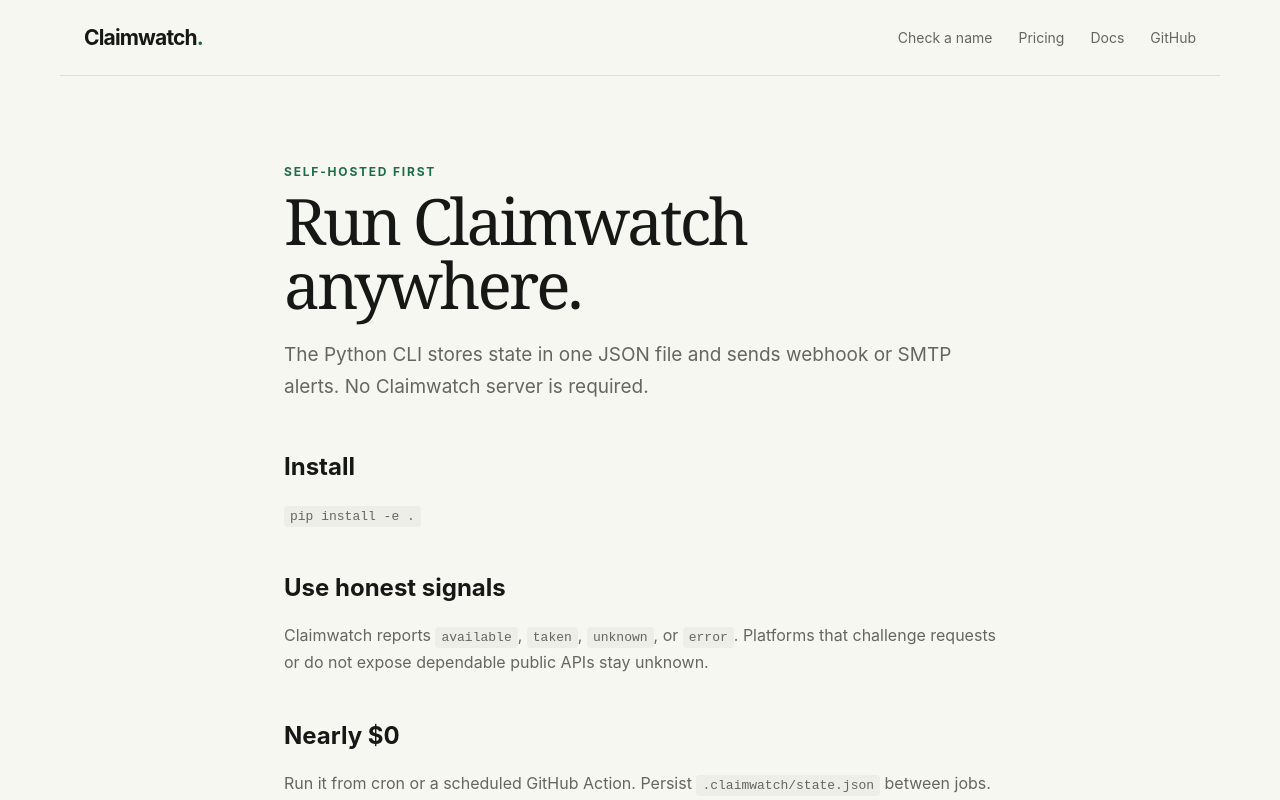
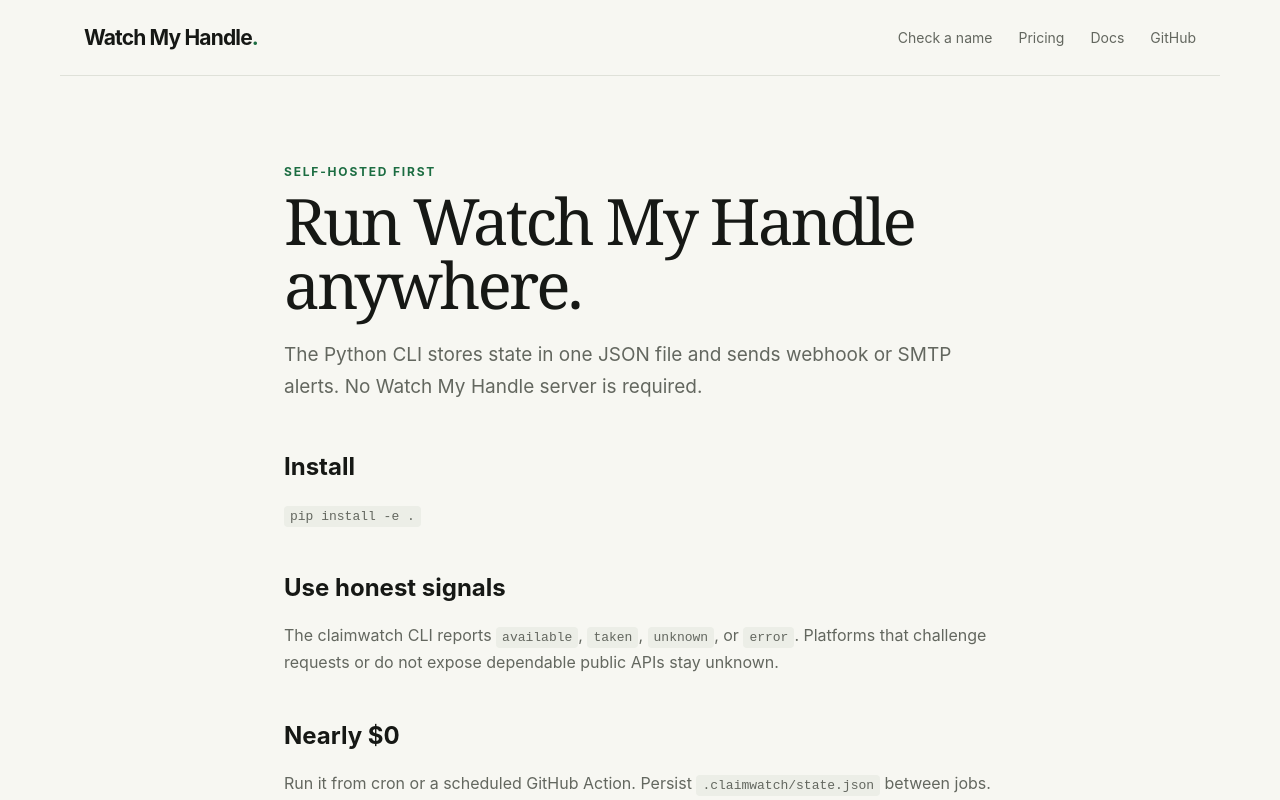
Before and after one commit to DeepanshuPal/claimwatch, a Next.js app in the folder web/: page /docs in a window 1280 px wide. Shown: the top 800 px of the page. Built offline with nearby package versions, Linux system fonts and the light colour scheme.

Commit message:
Rebrand site as Watch My Handle

```diff
--- a/web/app/docs/page.tsx
+++ b/web/app/docs/page.tsx
@@ -1 +1 @@
-import type{Metadata}from"next";export const metadata:Metadata={title:"Docs"};export default function Page(){return <main className="doc"><div className="pagehead"><div className="eyebrow">Self-hosted first</div><h1>Run Claimwatch anywhere.</h1><p>The Python CLI stores state in one JSON file and sends webhook or SMTP alerts. No Claimwatch server is required.</p></div><h2>Install</h2><p><code>pip install -e .</code></p><h2>Use honest signals</h2><p>Claimwatch reports <code>available</code>, <code>taken</code>, <code>unknown</code>, or <code>error</code>. Platforms that challenge requests or do not expose dependable public APIs stay unknown.</p><h2>Nearly $0</h2><p>Run it from cron or a scheduled GitHub Action. Persist <code>.claimwatch/state.json</code> between jobs.</p><p><a className="button" href="https://github.com/DeepanshuPal/claimwatch">Read the full README ↗</a></p></main>}
+import type{Metadata}from"next";export const metadata:Metadata={title:"Docs"};export default function Page(){return <main className="doc"><div className="pagehead"><div className="eyebrow">Self-hosted first</div><h1>Run Watch My Handle anywhere.</h1><p>The Python CLI stores state in one JSON file and sends webhook or SMTP alerts. No Watch My Handle server is required.</p></div><h2>Install</h2><p><code>pip install -e .</code></p><h2>Use honest signals</h2><p>The claimwatch CLI reports <code>available</code>, <code>taken</code>, <code>unknown</code>, or <code>error</code>. Platforms that challenge requests or do not expose dependable public APIs stay unknown.</p><h2>Nearly $0</h2><p>Run it from cron or a scheduled GitHub Action. Persist <code>.claimwatch/state.json</code> between jobs.</p><p><a className="button" href="https://github.com/DeepanshuPal/claimwatch">Read the full README ↗</a></p></main>}
--- a/web/app/layout.tsx
+++ b/web/app/layout.tsx
@@ -2,5 +2,5 @@
 import Link from "next/link";
 import "./style.css";
 
-export const metadata: Metadata = {metadataBase:new URL("https://claimwatch.vercel.app"),title:{default:"Claimwatch - Know when a name moves",template:"%s - Claimwatch"},description:"Watch handles and domains. Get pinged when availability, ownership, or activity changes.",openGraph:{title:"Claimwatch",description:"Know when a name moves.",type:"website"}};
-export default function RootLayout({children}:{children:React.ReactNode}){return <html lang="en"><body><header className="nav"><Link className="brand" href="/">Claimwatch<span>.</span></Link><nav><Link href="/check">Check a name</Link><Link href="/pricing">Pricing</Link><Link href="/docs">Docs</Link><a href="https://github.com/DeepanshuPal/claimwatch">GitHub</a></nav></header>{children}<footer><span>Claimwatch is open source.</span><a href="https://github.com/DeepanshuPal/claimwatch">MIT on GitHub ↗</a></footer></body></html>}
+export const metadata: Metadata = {metadataBase:new URL("https://watchmyhandle.com"),title:{default:"Watch My Handle - Know when a name moves",template:"%s - Watch My Handle"},description:"Watch My Handle watches handles and domains and alerts you when availability, ownership, or activity changes.",openGraph:{title:"Watch My Handle",description:"Watch handles and domains. Know when a name moves.",url:"https://watchmyhandle.com",siteName:"Watch My Handle",type:"website"}};
+export default function RootLayout({children}:{children:React.ReactNode}){return <html lang="en"><body><header className="nav"><Link className="brand" href="/">Watch My Handle<span>.</span></Link><nav><Link href="/check">Check a name</Link><Link href="/pricing">Pricing</Link><Link href="/docs">Docs</Link><a href="https://github.com/DeepanshuPal/claimwatch">GitHub</a></nav></header>{children}<footer><span>Watch My Handle is open source.</span><a href="https://github.com/DeepanshuPal/claimwatch">MIT on GitHub ↗</a></footer></body></html>}
--- a/web/app/pricing/page.tsx
+++ b/web/app/pricing/page.tsx
@@ -1 +1 @@
-import type{Metadata}from"next";export const metadata:Metadata={title:"Pricing"};const plans=[{n:"Free",p:"$0",d:"For a short list",f:["3 watches","Daily checks","Email alerts"]},{n:"Indie",p:"$12",d:"For builders",f:["50 watches","Hourly checks","Change history"]},{n:"Team",p:"$49",d:"For shared brands",f:["500 watches","15-minute checks","API access"]}];export default function Page(){return <main><div className="pagehead"><div className="eyebrow">Simple pricing</div><h1>Start watching for free.</h1><p>The hosted plans are preview pricing. No card, checkout, or billing backend exists yet.</p></div><div className="prices">{plans.map((x,i)=><div className={`price ${i===1?"featured":""}`} key={x.n}><h3>{x.n}</h3><strong>{x.p}</strong><p>{x.d}</p><ul>{x.f.map(y=><li key={y}>✓ {y}</li>)}</ul><a className="button" href="https://github.com/DeepanshuPal/claimwatch">Use the CLI</a></div>)}</div></main>}
+import type{Metadata}from"next";export const metadata:Metadata={title:"Pricing"};const plans=[{n:"Free",p:"$0",d:"For a short list",f:["3 watches","Daily checks","Email alerts"]},{n:"Indie",p:"$12",d:"For builders",f:["50 watches","Hourly checks","Change history"]},{n:"Team",p:"$49",d:"For shared brands",f:["500 watches","15-minute checks","API access"]}];export default function Page(){return <main><div className="pagehead"><div className="eyebrow">Simple pricing</div><h1>Start watching for free.</h1><p>Watch My Handle hosted plans are preview pricing. No card, checkout, or billing backend exists yet.</p></div><div className="prices">{plans.map((x,i)=><div className={`price ${i===1?"featured":""}`} key={x.n}><h3>{x.n}</h3><strong>{x.p}</strong><p>{x.d}</p><ul>{x.f.map(y=><li key={y}>✓ {y}</li>)}</ul><a className="button" href="https://github.com/DeepanshuPal/claimwatch">Use the CLI</a></div>)}</div></main>}
--- a/web/app/robots.ts
+++ b/web/app/robots.ts
@@ -1 +1 @@
-import type{MetadataRoute}from"next";export default function robots():MetadataRoute.Robots{return{rules:{userAgent:"*",allow:"/"},sitemap:"https://claimwatch.vercel.app/sitemap.xml"}}
+import type{MetadataRoute}from"next";export default function robots():MetadataRoute.Robots{return{rules:{userAgent:"*",allow:"/"},sitemap:"https://watchmyhandle.com/sitemap.xml"}}
--- a/web/app/sitemap.ts
+++ b/web/app/sitemap.ts
@@ -1 +1 @@
-import type{MetadataRoute}from"next";export default function sitemap():MetadataRoute.Sitemap{const base="https://claimwatch.vercel.app";return["","/check","/pricing","/docs"].map(path=>({url:base+path,lastModified:new Date(),changeFrequency:path===""?"weekly":"monthly",priority:path===""?1:.7}))}
+import type{MetadataRoute}from"next";export default function sitemap():MetadataRoute.Sitemap{const base="https://watchmyhandle.com";return["","/check","/pricing","/docs"].map(path=>({url:base+path,lastModified:new Date(),changeFrequency:path===""?"weekly":"monthly",priority:path===""?1:.7}))}
```
Also changed, not shown: 2 other files (tests, documents, lock files or other folders).
